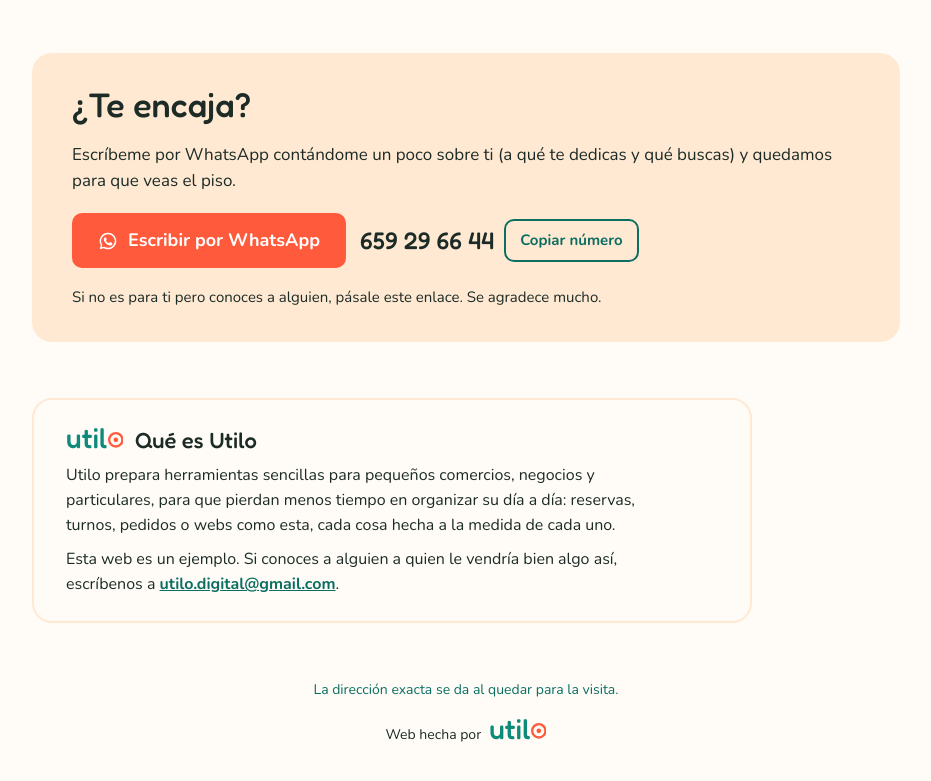
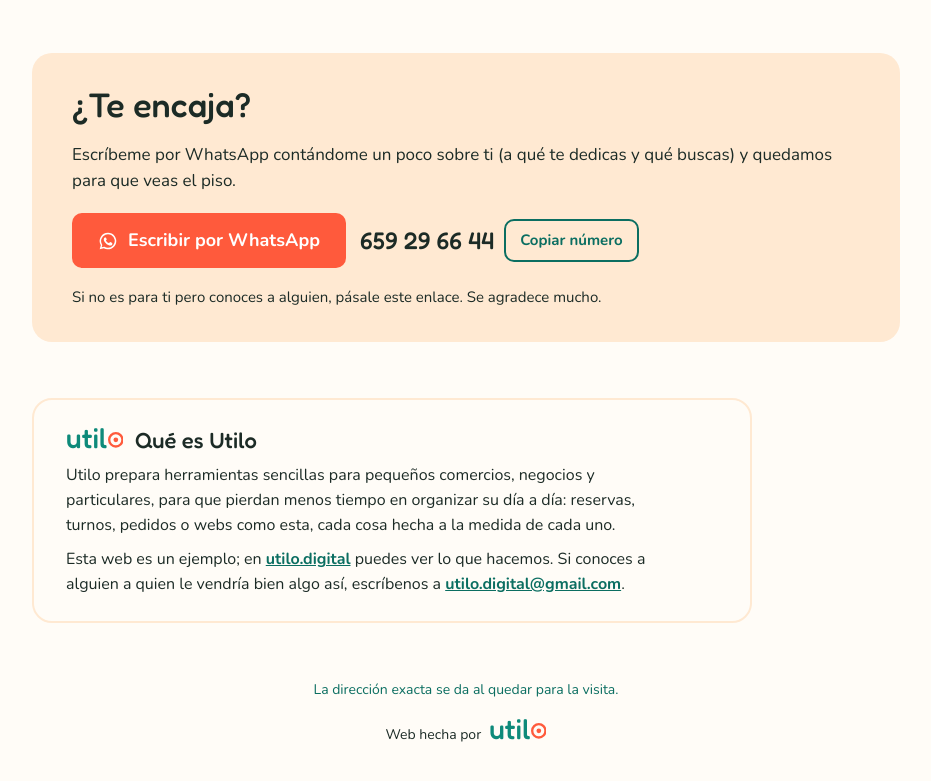
Before and after one commit to UTILO-DIGITAL/habitacion-sarria, a plain HTML site: page index.html in a window 1280 px wide. Shown: the part 2951-3732 px from the top of the page, without its empty margins (174-1105 px from the left). Drawn offline with nearby package versions, Linux system fonts and the light colour scheme.

Commit message:
T0616: Enlace a la web de Utilo en «Qué es Utilo»
Co-Authored-By: Claude Opus 5.5 <noreply@anthropic.com>

```diff
--- a/index.html
+++ b/index.html
@@ -153,6 +153,7 @@ footer{font-size:14px;color:var(--teal-dark);text-align:center;display:flex;flex
 .made{display:inline-flex;align-items:baseline;gap:8px;color:var(--night)}
 .logo{display:inline-flex;align-items:baseline;font-family:var(--display);font-weight:500;font-size:28px;line-height:1;color:var(--teal)}
 .logo svg{width:.559em;height:.56em;margin-left:.02em}
+a.logo{text-decoration:none}
 
 /* Visor de fotos */
 .lb[hidden]{display:none!important}
@@ -273,12 +274,12 @@ footer{font-size:14px;color:var(--teal-dark);text-align:center;display:flex;flex
   <section class="utilo" aria-labelledby="titulo-utilo">
     <h2 id="titulo-utilo"><span class="logo" role="img" aria-label="utilo"><span>util</span><svg viewBox="0 0 20 20" aria-hidden="true"><rect x="1.5" y="1.5" width="17" height="17" rx="8.5" fill="none" stroke="#FF5A3C" stroke-width="3"></rect><circle cx="10" cy="10" r="3" fill="#FF5A3C"></circle></svg></span> <span class="q">Qué es Utilo</span></h2>
     <p>Utilo prepara herramientas sencillas para pequeños comercios, negocios y particulares, para que pierdan menos tiempo en organizar su día a día: reservas, turnos, pedidos o webs como esta, cada cosa hecha a la medida de cada uno.</p>
-    <p>Esta web es un ejemplo. Si conoces a alguien a quien le vendría bien algo así, escríbenos a <a href="mailto:utilo.digital@gmail.com">utilo.digital@gmail.com</a>.</p>
+    <p>Esta web es un ejemplo; en <a href="https://utilo.digital" target="_blank" rel="noopener">utilo.digital</a> puedes ver lo que hacemos. Si conoces a alguien a quien le vendría bien algo así, escríbenos a <a href="mailto:utilo.digital@gmail.com">utilo.digital@gmail.com</a>.</p>
   </section>
 
   <footer>
     <p>La dirección exacta se da al quedar para la visita.</p>
-    <p class="made">Web hecha por <span class="logo" role="img" aria-label="utilo"><span>util</span><svg viewBox="0 0 20 20" aria-hidden="true"><rect x="1.5" y="1.5" width="17" height="17" rx="8.5" fill="none" stroke="#FF5A3C" stroke-width="3"></rect><circle cx="10" cy="10" r="3" fill="#FF5A3C"></circle></svg></span></p>
+    <p class="made">Web hecha por <a class="logo" href="https://utilo.digital" target="_blank" rel="noopener" aria-label="utilo, ver la web"><span>util</span><svg viewBox="0 0 20 20" aria-hidden="true"><rect x="1.5" y="1.5" width="17" height="17" rx="8.5" fill="none" stroke="#FF5A3C" stroke-width="3"></rect><circle cx="10" cy="10" r="3" fill="#FF5A3C"></circle></svg></a></p>
   </footer>
 </div>
 
```
